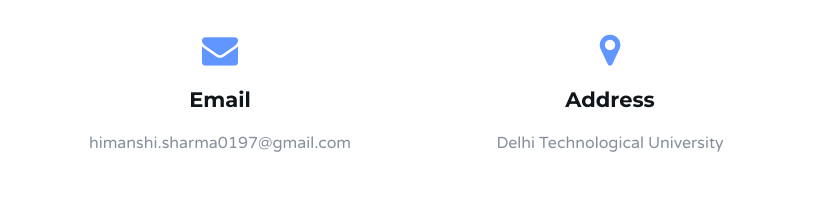
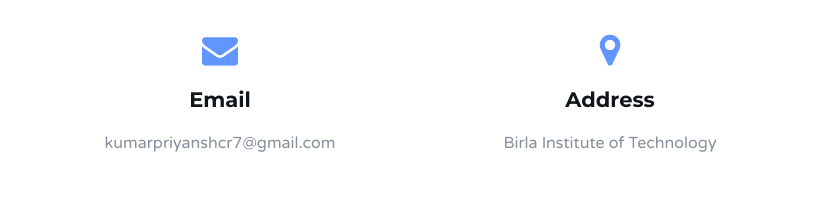
Before and after one commit to Kpriyansh/Learnify, a plain HTML site: page index.html in a window 1280 px wide. Shown: the part 4040-4248 px from the top of the page, 420-1250 px from the left. Drawn offline with Linux system fonts and the light colour scheme.

Commit message:
updating

```diff
--- a/index.html
+++ b/index.html
@@ -425,7 +425,7 @@
 					<div class="contact">
 						<i class="fa fa-envelope"></i>
 						<h3>Email</h3>
-						<p>himanshi.sharma0197@gmail.com</p>
+						<p>kumarpriyanshcr7@gmail.com</p>
 					</div>
 				</div>
 				<!-- /contact -->
@@ -435,7 +435,7 @@
 					<div class="contact">
 						<i class="fa fa-map-marker"></i>
 						<h3>Address</h3>
-						<p>Delhi Technological University</p>
+						<p>Birla Institute of Technology</p>
 					</div>
 				</div>
 				<!-- /contact -->
```
